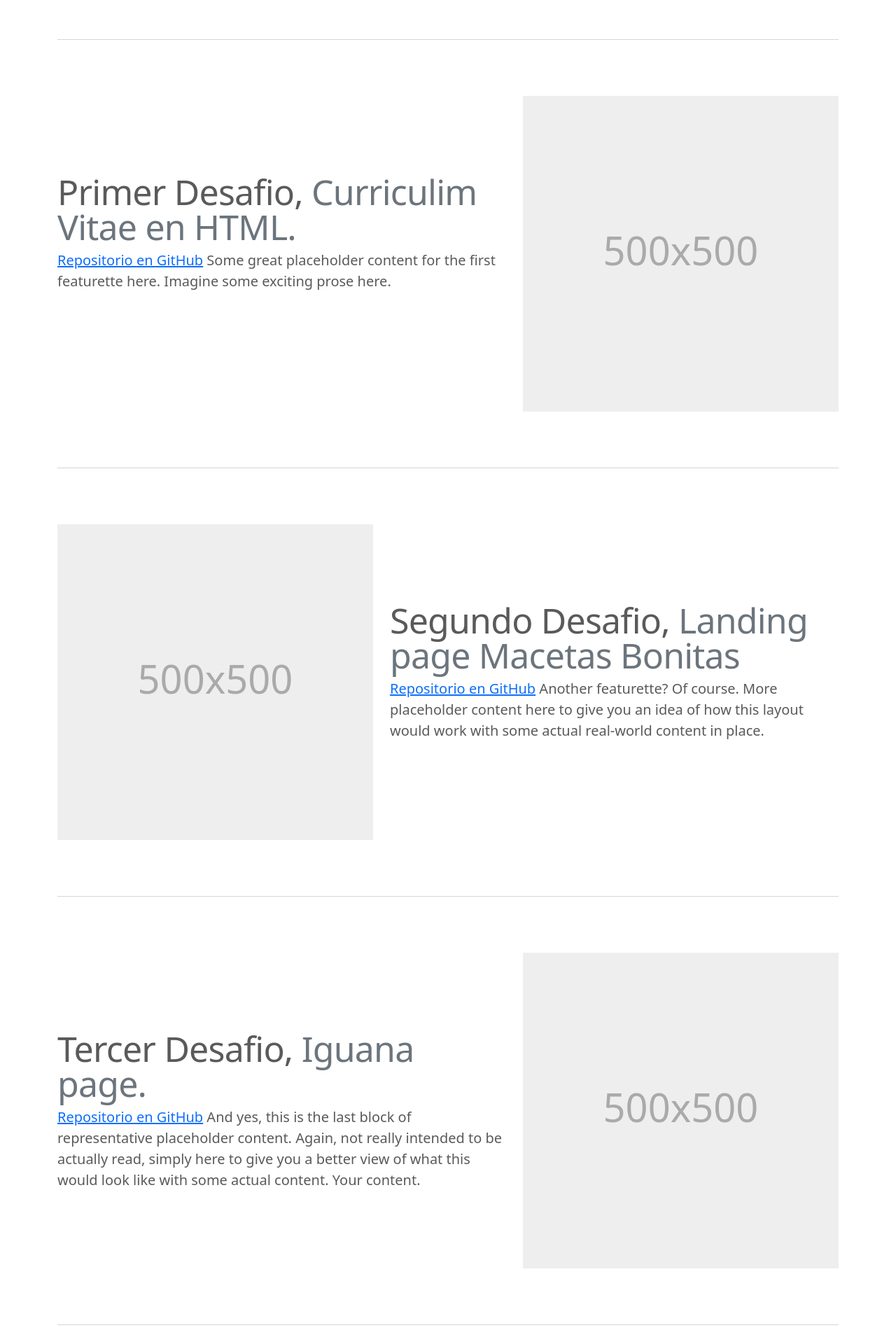
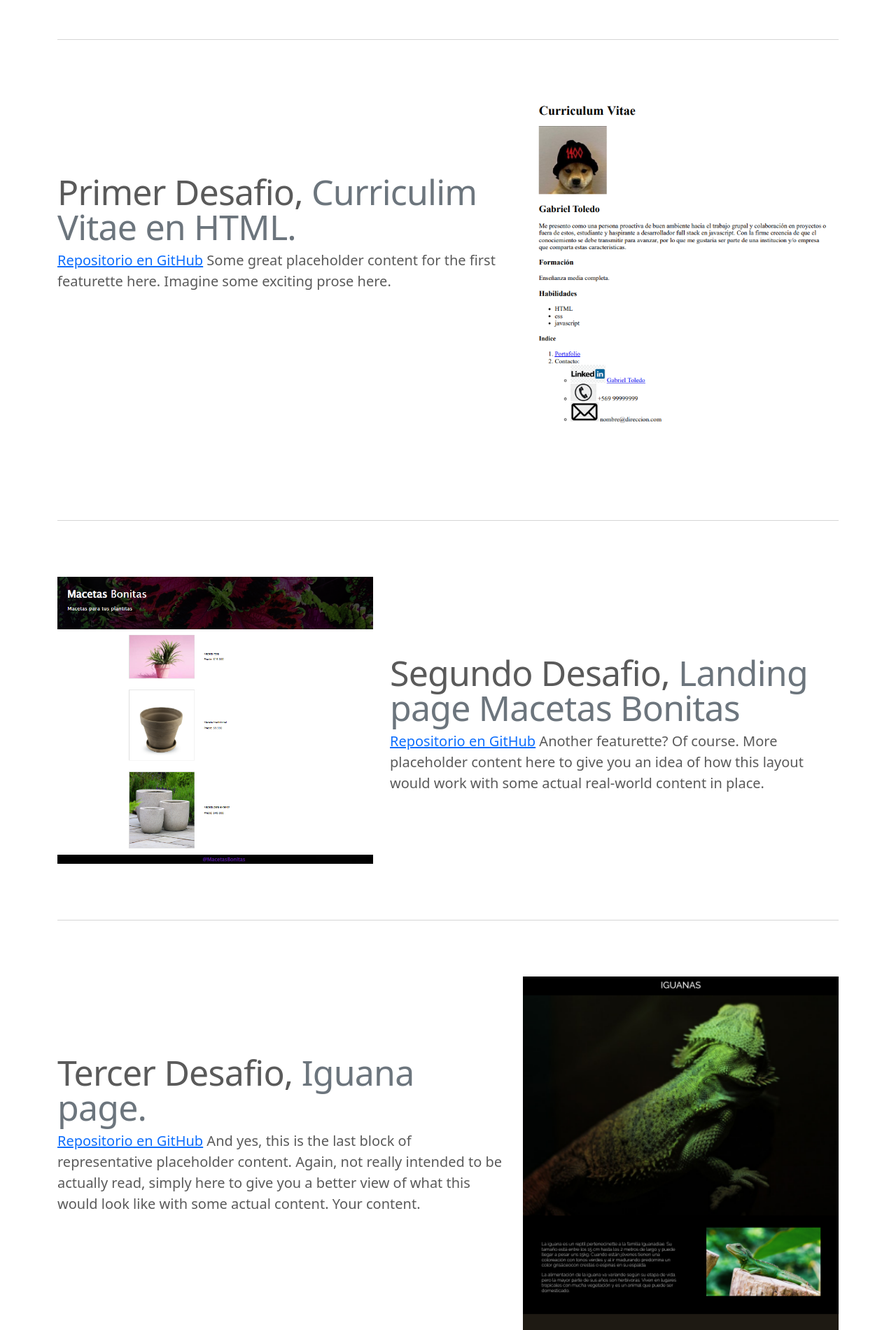
Before and after one commit to Gaboxe/Gaboxe.github.io, a plain HTML site: page index.html in a window 1280 px wide. Shown: the part 1000-2900 px from the top of the page at 70% size. Drawn offline with nearby package versions, Linux system fonts and the light colour scheme.

Commit message:
agrege imagenes de los desafios respectivos en main_desafios

```diff
--- a/index.html
+++ b/index.html
@@ -276,15 +276,9 @@
                 </div>
 
                 <div class="col-md-5">
-                    <svg class="bd-placeholder-img bd-placeholder-img-lg featurette-image img-fluid mx-auto" width="500"
-                        height="500" xmlns="http://www.w3.org/2000/svg" role="img" aria-label="Placeholder: 500x500"
-                        preserveAspectRatio="xMidYMid slice" focusable="false">
-                        <title>Placeholder</title>
 
-                        <rect width="100%" height="100%" fill="#eee" />
-
-                        <text x="50%" y="50%" fill="#aaa"dy=".3em">500x500</text>
-                    </svg>
+                    <img  class="bd-placeholder-img bd-placeholder-img-lg featurette-image img-fluid mx-auto" width="500"
+                    height="500" src="./assets/img/desafio-1_cv_html.png" alt="desafio-1_cv_html">
 
                 </div>
 
@@ -308,13 +302,8 @@
 
                 <div class="col-md-5 order-md-1">
 
-                    <svg class="bd-placeholder-img bd-placeholder-img-lg featurette-image img-fluid mx-auto" width="500"
-                        height="500" xmlns="http://www.w3.org/2000/svg" role="img" aria-label="Placeholder: 500x500"
-                        preserveAspectRatio="xMidYMid slice" focusable="false">
-                        <title>Placeholder</title>
-                        <rect width="100%" height="100%" fill="#eee" /><text x="50%" y="50%" fill="#aaa"
-                            dy=".3em">500x500</text>
-                    </svg>
+                    <img class="bd-placeholder-img bd-placeholder-img-lg featurette-image img-fluid mx-auto" width="500"
+                    height="500" src="./assets/img/desafio-2_landing_page.png" alt="desafio-2_landing_page">
 
                 </div>
 
@@ -334,13 +323,9 @@
                         actual content. Your content.</p>
                 </div>
                 <div class="col-md-5">
-                    <svg class="bd-placeholder-img bd-placeholder-img-lg featurette-image img-fluid mx-auto" width="500"
-                        height="500" xmlns="http://www.w3.org/2000/svg" role="img" aria-label="Placeholder: 500x500"
-                        preserveAspectRatio="xMidYMid slice" focusable="false">
-                        <title>Placeholder</title>
-                        <rect width="100%" height="100%" fill="#eee" /><text x="50%" y="50%" fill="#aaa"
-                            dy=".3em">500x500</text>
-                    </svg>
+
+                    <img class="bd-placeholder-img bd-placeholder-img-lg featurette-image img-fluid mx-auto" width="500"
+                    height="500" src="./assets/img/desafio-3_iguana_page.png" alt="desafio-3_iguana_page">
 
                 </div>
             </div> <!-- /row 3 -->
@@ -363,13 +348,8 @@
 
                 <div class="col-md-5 order-md-1">
 
-                    <svg class="bd-placeholder-img bd-placeholder-img-lg featurette-image img-fluid mx-auto" width="500"
-                        height="500" xmlns="http://www.w3.org/2000/svg" role="img" aria-label="Placeholder: 500x500"
-                        preserveAspectRatio="xMidYMid slice" focusable="false">
-                        <title>Placeholder</title>
-                        <rect width="100%" height="100%" fill="#eee" /><text x="50%" y="50%" fill="#aaa"
-                            dy=".3em">500x500</text>
-                    </svg>
+                    <img class="bd-placeholder-img bd-placeholder-img-lg featurette-image img-fluid mx-auto" width="500"
+                    height="500" src="./assets/img/desafio-4_cuppon.png" alt="desafio-4_cuppon">
 
                 </div>
 
@@ -389,13 +369,8 @@
                         actual content. Your content.</p>
                 </div>
                 <div class="col-md-5">
-                    <svg class="bd-placeholder-img bd-placeholder-img-lg featurette-image img-fluid mx-auto" width="500"
-                        height="500" xmlns="http://www.w3.org/2000/svg" role="img" aria-label="Placeholder: 500x500"
-                        preserveAspectRatio="xMidYMid slice" focusable="false">
-                        <title>Placeholder</title>
-                        <rect width="100%" height="100%" fill="#eee" /><text x="50%" y="50%" fill="#aaa"
-                            dy=".3em">500x500</text>
-                    </svg>
+                    <img class="bd-placeholder-img bd-placeholder-img-lg featurette-image img-fluid mx-auto" width="500"
+                    height="500" src="./assets/img/desafio-5_git_and_github_fdsw-github.png" alt="desafio-5_git_and_github_fdsw-github">
 
                 </div>
             </div> <!-- /row 5 -->
```
